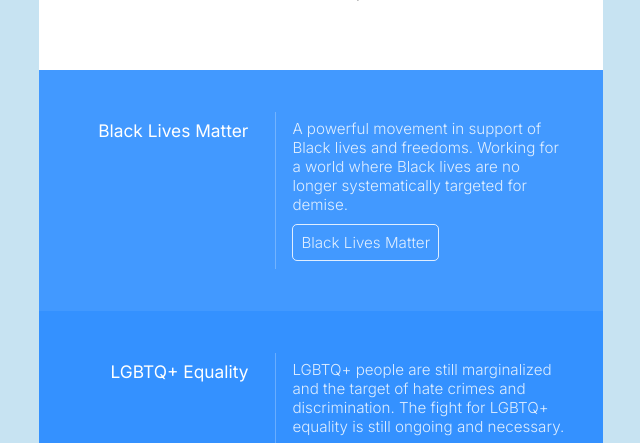
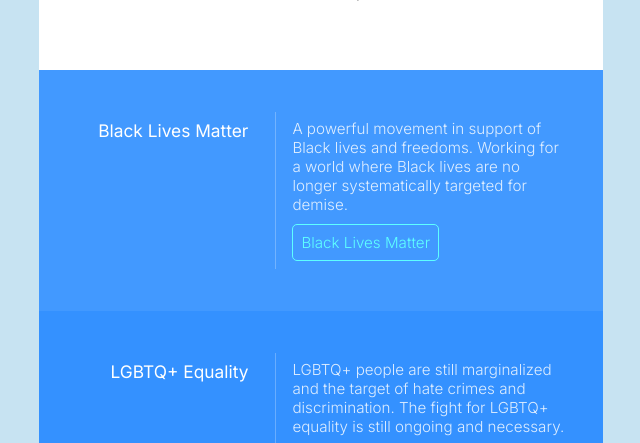
Before and after one commit to itbarsoum99/socialjusticeinitiative, a plain HTML site: page index.html in a window 1280 px wide. In both pictures the pointer is over the link "Black Lives Matter". Shown: the part 335-778 px from the top of the page, without its empty margins (319-959 px from the left). Drawn offline with Linux system fonts and the light colour scheme.

Commit message:
fixed error

```diff
--- a/styles.css
+++ b/styles.css
@@ -88,7 +88,7 @@ ul {
   transition: 0.3s;
 }
 
-.right button:hover {
+.right .button:hover {
   color: #5effff;
   cursor: pointer;
   border-color: #5effff;
```
